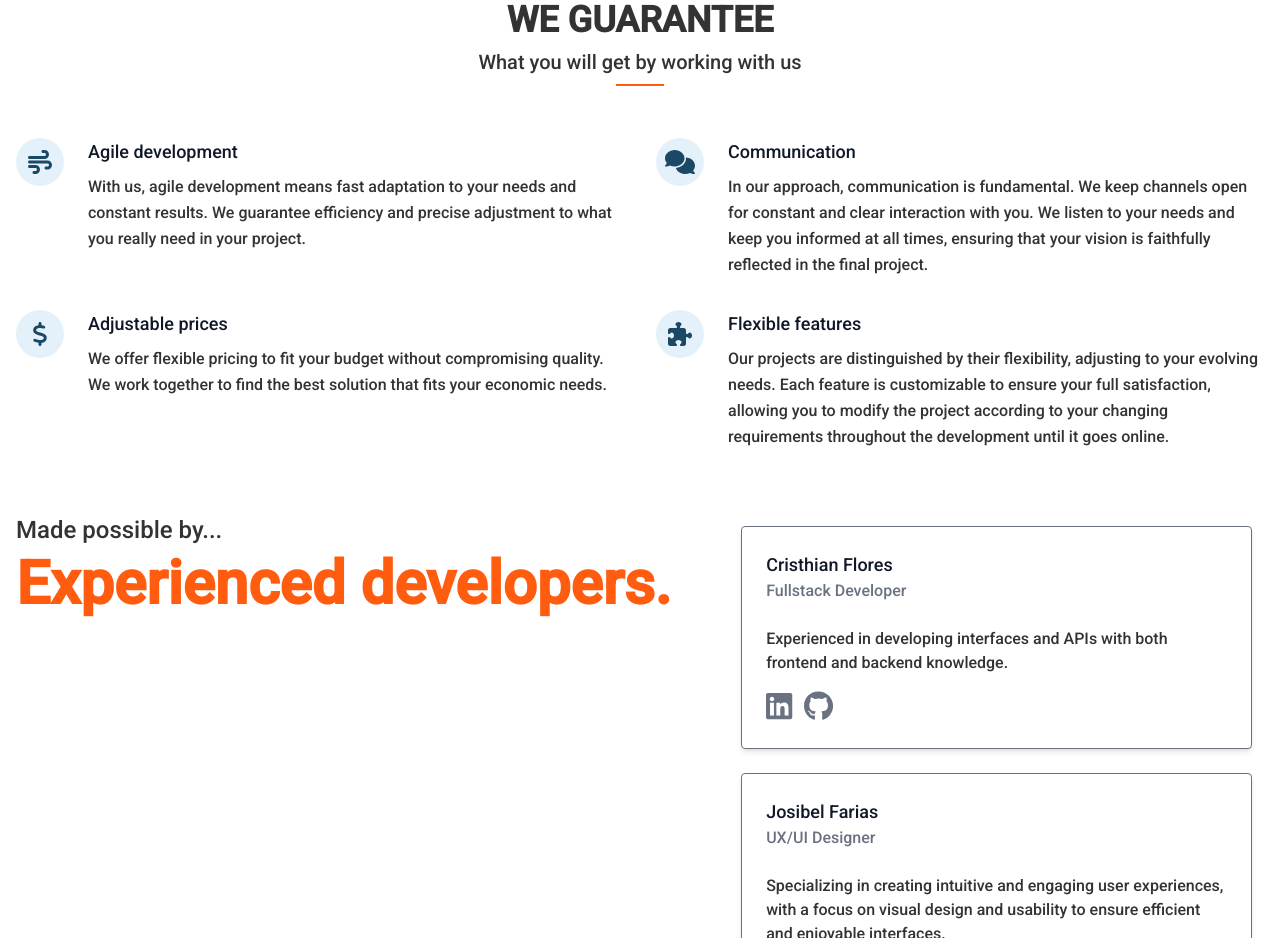
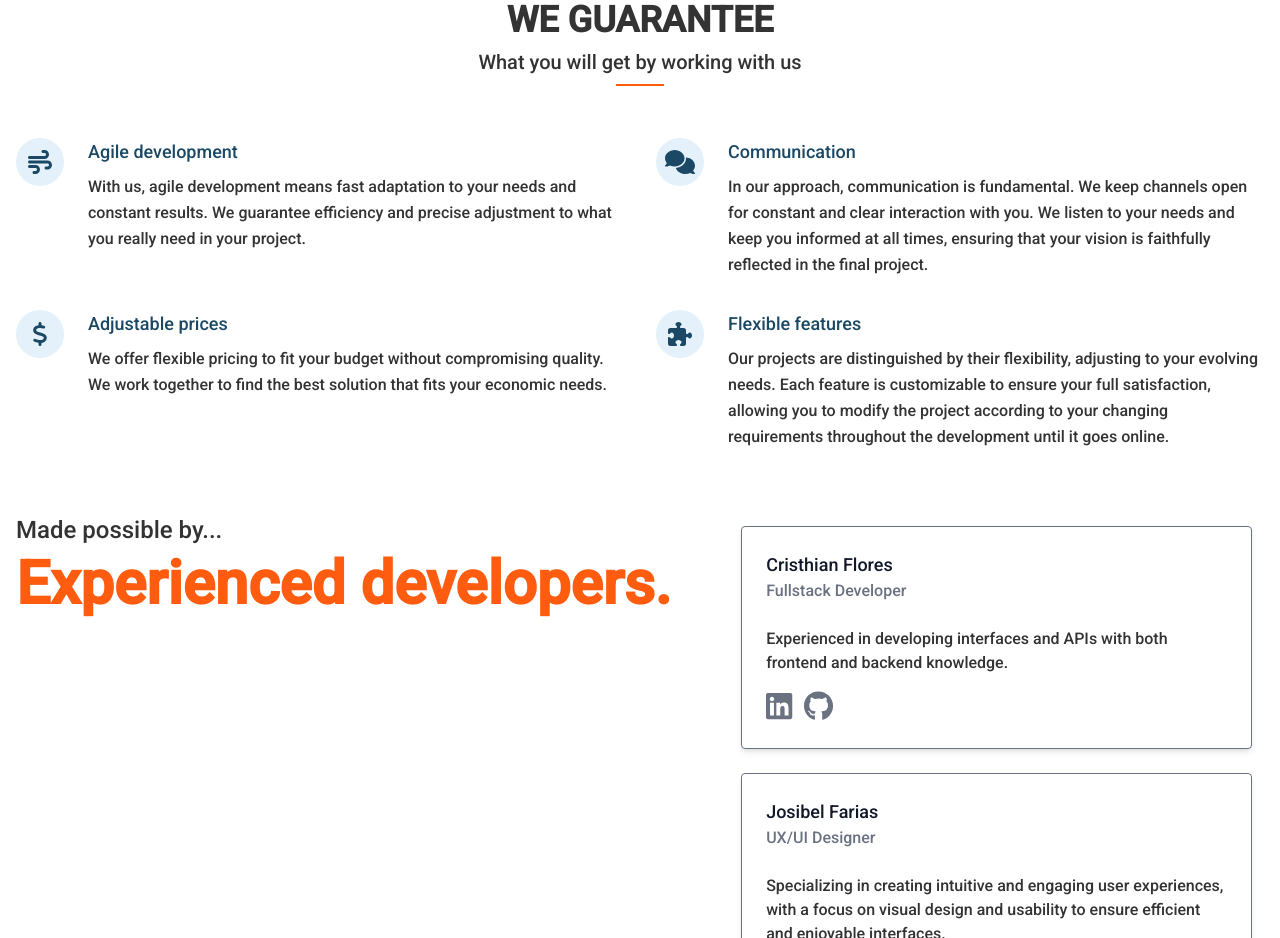
Before and after one commit to bachacode/bachacode-developers, a Next.js app: page /en in a window 1280 px wide. Shown: the part 3980-4918 px from the top of the page. Built offline with nearby package versions, Linux system fonts and the light colour scheme; no server answers.

Commit message:
feat: slighly improved OfferingCard component design

```diff
--- a/src/components/cards/OfferingCard.tsx
+++ b/src/components/cards/OfferingCard.tsx
@@ -23,7 +23,7 @@ export default function OfferingCard({
         />
       </div>
       <div className="grow pl-6">
-        <h3 className="title-font mb-2 text-lg font-medium text-gray-900">
+        <h3 className="title-font mb-2 text-lg font-medium text-accent">
           {title}
         </h3>
         <p className="text-base leading-relaxed">{description}</p>
```
